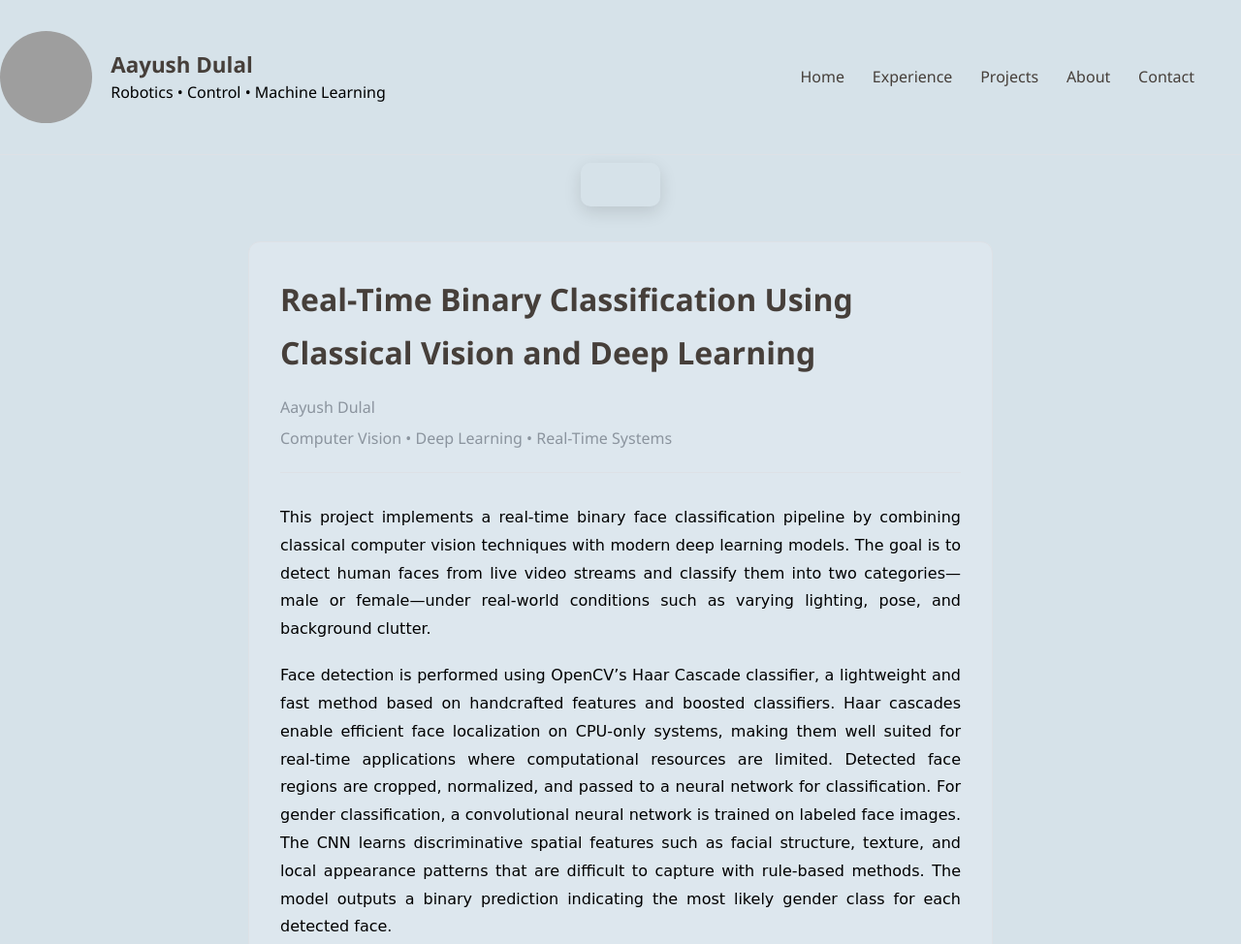
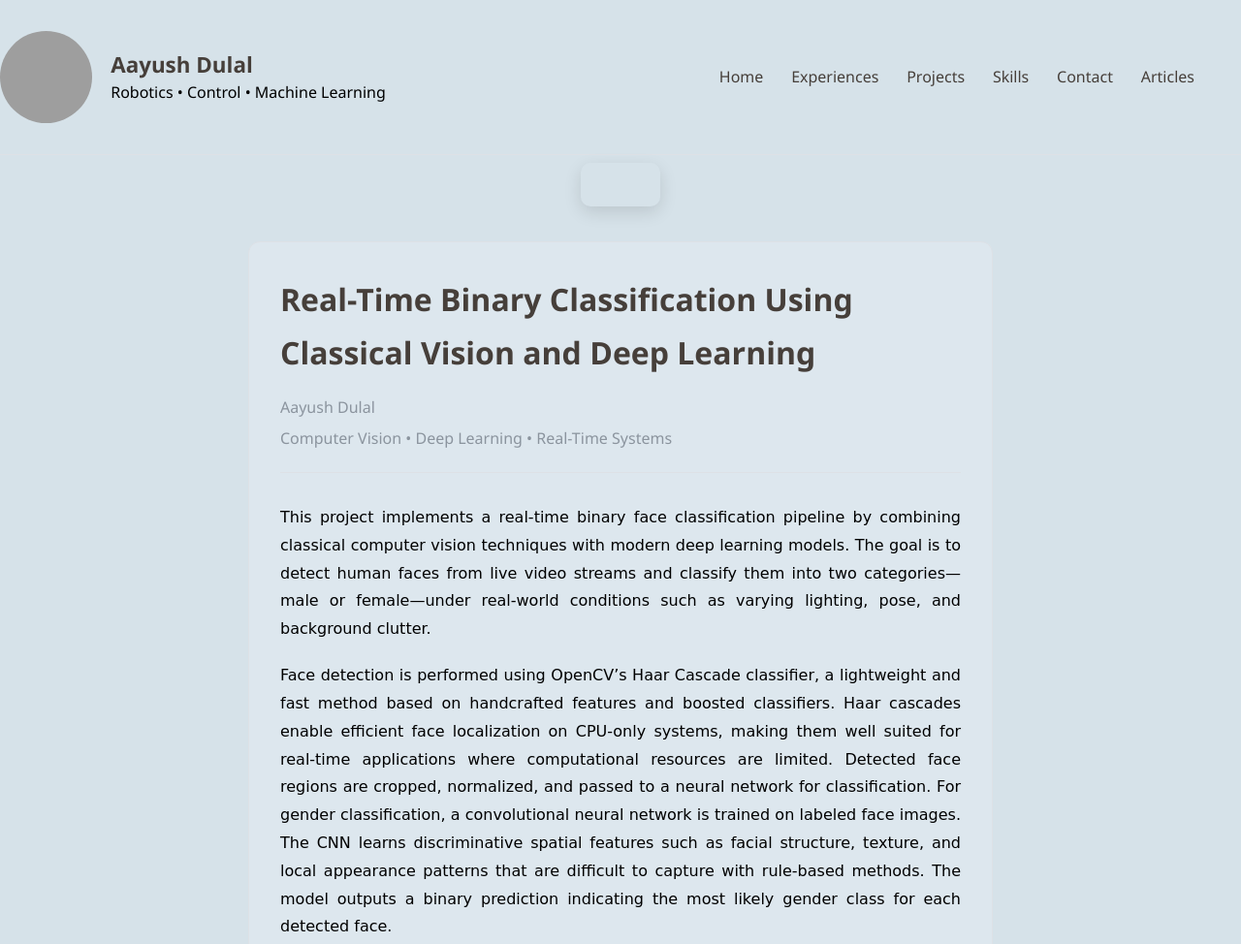
Before and after one commit to aayushdD/personal_website, a plain HTML site: page binary_class_project.html in a window 1280 px wide. Shown: the top 974 px of the page at 97% size. Drawn offline with Linux system fonts and the light colour scheme; grey boxes are pictures that could not be loaded; a web font is replaced by a local one.

Commit message:
another update

```diff
--- a/binary_class_project.html
+++ b/binary_class_project.html
@@ -64,15 +64,17 @@
             </div>
         </a>
     </div>
-    <div class="nav-right">
-        <ul class="nav-links">
-            <li><a href="/index.html">Home</a></li>
-            <li><a href="/experience.html">Experience</a></li>
-            <li><a href="/projects.html">Projects</a></li>
-            <li><a href="/about.html">About</a></li>
-            <li><a href="/contact.html">Contact</a></li>
-        </ul>
-    </div>
+        <div class="nav-right">
+    <ul class="nav-links">
+        <li><a href="index.html">Home</a></li>
+        <li><a href="index.html#experience">Experiences</a></li>
+        <li><a href="index.html#featured-projects">Projects</a></li>
+
+        <li><a href="index.html#skills">Skills</a></li>
+        <li><a href="index.html#contact">Contact</a></li>
+        <li><a href="index.html#articles">Articles</a></li>
+    </ul>
+</div>
 </nav>
 
 <div class="max-width-1 m-auto">
```
Also changed, not shown: RL_IL_project.html (+10 -8 lines), conzono_ord_red_proj.html (+11 -9 lines), ews_project.html (+10 -8 lines), flc_pid_project.html (+11 -9 lines), online_mpc_project.html (+11 -9 lines), seed_bomb_project.html (+11 -9 lines).
